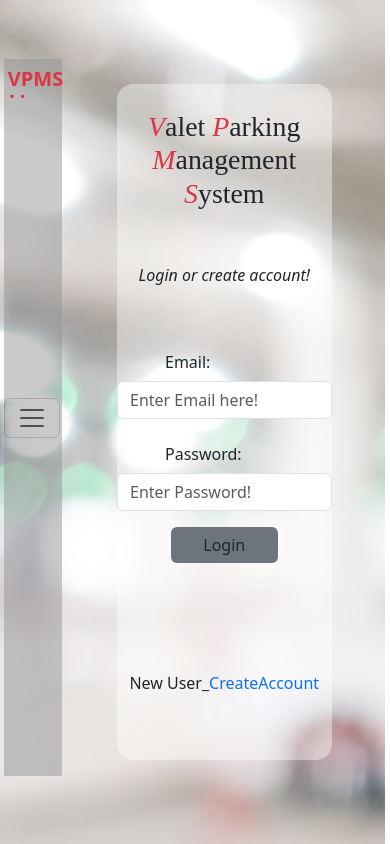
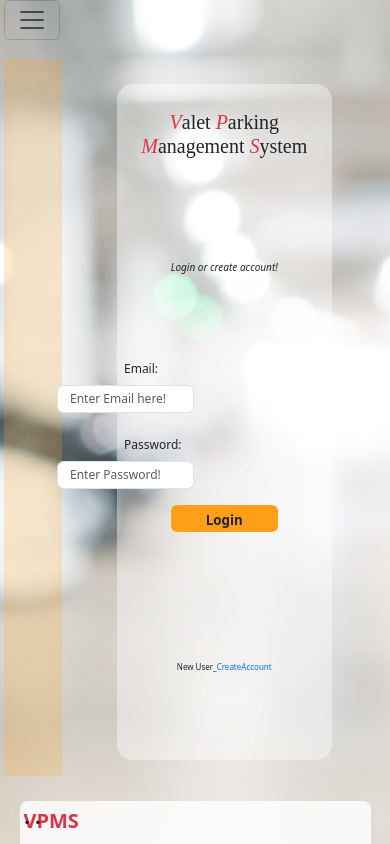
Before and after one commit to AbdulSaifi11/VPMS, a React (Vite) app: page / in a window 390 px wide. Shown: the top 844 px of the page. Built offline with nearby package versions, Linux system fonts and the light colour scheme.

Commit message:
Commiting

```diff
--- a/package.json
+++ b/package.json
@@ -10,6 +10,7 @@
     "preview": "vite preview"
   },
   "dependencies": {
+    "@remixicon/react": "^4.9.0",
     "bootstrap": "^5.3.8",
     "react": "^19.2.0",
     "react-bootstrap": "^2.10.10",
--- a/src/customerPanel/LoginPage.tsx
+++ b/src/customerPanel/LoginPage.tsx
@@ -2,11 +2,12 @@ import 'bootstrap/dist/css/bootstrap.min.css';
 import './LoginPageCSS.css';
 import {useState} from 'react';
 import {useNavigate} from 'react-router-dom';
-import {Container,Form,Row,Col,Button,} from 'react-bootstrap';
+import {Container,Form,Row,Col,Button} from 'react-bootstrap';
 import Navbar from 'react-bootstrap/Navbar';
 import Nav from 'react-bootstrap/Nav';
 import {Link} from 'react-router-dom';
 import BgImage from '../assets/parking_back.jpg';
+import Car from '../assets/sport-car.png';
 function Login(){
     const navigate=useNavigate();
     const [data,validateData]=useState(false)
@@ -43,39 +44,48 @@ function Login(){
 
 
     return(
-        <Container  fluid style={{backgroundImage:`url(${BgImage})`,backgroundSize:"cover",height:"135vh",width:"98.82vw"}} className="m-0 p-0 min-vh-100">
-            <Navbar expand="md" style={{width:"15vw",height:"85vh",backgroundColor:"RGBA(150,150,150,0.5)" ,left:"1vw",top:"7vh"}} className="Navbar position-absolute">
-                <Navbar.Brand className="text-danger fw-bold" style={{position:"absolute",left:"1vw",top:"0vh"}}>VPMS <p style={{position:"absolute",top:"2vh",left:"0.3vw"}}>. .</p> </Navbar.Brand>
-                <Navbar.Toggle aria-controls="basic-navbar-nav" id="humberger"/>
+  <Container fluid  style={{backgroundImage: `url(${BgImage})`,backgroundSize: "cover",backgroundPosition: "center",backgroundAttachment:"fixed", backgroundRepeat: "no-repeat", height: "135vh", width:"100vw"}}
+    className="m-0 p-0">
+            <Navbar  expand="md" style={{width:"15vw",height:"85vh",backgroundColor:"RGBA(255,158,23,0.2)",left:"1vw",top:"7vh"}} className="Navbar">
+
+                <Navbar.Toggle className='position-fixed top-0' aria-controls="basic-navbar-nav" id="humberger"/>
                 <Navbar.Collapse id="basic-navbar-nav">
-                    <Nav className="d-flex flex-column ms-4 fw-bold" style={{}}>
-                        <Nav.Link>Home</Nav.Link>
-                        <Nav.Link>About</Nav.Link>
-                        <Nav.Link>Career</Nav.Link>
-                        <Nav.Link>Contact</Nav.Link>
+                    <Navbar.Brand className="text-danger fw-bold" style={{position:"absolute",left:"1vw",top:"0vh"}}>VPMS <p style={{position:"absolute",top:"2vh",left:"0.3vw",color:"black"}}>. .</p></Navbar.Brand>
+                    <Nav className="navlinks d-flex flex-column fw-bold" style={{width:"100%"}}>
+                        <Nav.Link><Button>Home</Button></Nav.Link>
+                        <Nav.Link><Button>About</Button></Nav.Link>
+                        <Nav.Link><Button>Career</Button></Nav.Link>
+                        <Nav.Link><Button>Contact</Button></Nav.Link>
+                        <Link to="/"  style={{position:"absolute",top:"65vh",left:"5vw",textDecoration:"none",color:"Gray",fontWeight:"bold",textShadow:"0px 2px 4px orange"}}>Log in</Link>
                     </Nav>
+
+                    {/* <RiParkingBoxFill  className="park text-secondary position-relative" /> */}
                 </Navbar.Collapse>
             </Navbar>
             <div id="content" style={{width:"55vw",height:"80vh",position:"absolute",left:"30vw",top:"10vh", backgroundColor:"RGBA(255,255,255,0.4)"}} className="customCSS d-grid justify-content-center rounded-4 ">
-                <Col lg={12} md={12}  ><h1 className="breakIt text-sm-1"style={{fontFamily:"generic",textAlign:"center",position:"relative",top:"3vh"}} ><span className="text-danger fst-italic">V</span>alet <span className="text-danger fst-italic">P</span>arking <span className="text-danger fst-italic">M</span>anagement <span className=" text-danger fst-italic">S</span>ystem</h1></Col><br></br>
+                <Col lg={12} md={12} sm={12} ><h1 className="breakIt text-sm-1"style={{fontFamily:"generic",textAlign:"center",position:"relative",top:"3vh"}} ><span className="text-danger fst-italic" >V</span>alet <span className="text-danger fst-italic">P</span>arking <span className="text-danger fst-italic">M</span>anagement <span className=" text-danger fst-italic">S</span>ystem</h1></Col><br></br>
                 <p className="logintext text-center fst-italic" style={{position:"relative",bottom:"6vh"}} >Login  or create account!</p>
                 <Form noValidate validated={data} onSubmit={Validate} className="d-flex flex-column gap-3" style={{position:"relative",bottom:"7vh"}}>
                     <Form.Group as={Row}>
-                        <Form.Label className='label mx-5' column lg={1} md={1} sm={1} name="Email">Email: </Form.Label>
-                        <Col lg={8} md={8} sm={6}><Form.Control className="input w-md-75"  type="text" isInvalid={!!emailError} id="Email" placeholder="Enter Email here!" onBlur={(e)=>{e.target.value=e.target.value.trim()}} value={emailD} onChange={(e)=>{ValidateEmail(e.target.value)}} required/>
-                        <Form.Control.Feedback  type="invalid">{emailError}</Form.Control.Feedback></Col>
+                        <Form.Label className='label mx-5' column lg={1} md={1} sm={1} xs={1} name="Email">Email: </Form.Label>
+                        <Col lg={8} md={8} sm={6} xs={6}><Form.Control className="input w-md-75"  type="text" isInvalid={!!emailError} id="Email" placeholder="Enter Email here!" onBlur={(e)=>{e.target.value=e.target.value.trim()}} value={emailD} onChange={(e)=>{ValidateEmail(e.target.value)}} required/>
+                        <Form.Control.Feedback className='feedback' type="invalid">{emailError}</Form.Control.Feedback></Col>
                     </Form.Group>
                     <Form.Group as={Row} >
-                        <Form.Label column lg={1} md={1} sm={1} className=' label mx-5' name="password">Password:</Form.Label>
-                        <Col lg={8} md={8} sm={6}><Form.Control className="input" type="password" id="password" isInvalid={!!passError} onChange={(e)=>validatePasssword(e.target.value)} placeholder="Enter Password!" onBlur={(e)=>{e.target.value=e.target.value.trim()}} required/>
-                        <Form.Control.Feedback style={{position:"relative",top:"1vh"}} type="invalid">{passError}</Form.Control.Feedback> </Col>
+                        <Form.Label column lg={1} md={1} sm={1} xs={1} className=' label mx-5' name="password">Password:</Form.Label>
+                        <Col lg={8} md={8} sm={6} xs={6}><Form.Control className="input" type="password" id="password" isInvalid={!!passError} onChange={(e)=>validatePasssword(e.target.value)} placeholder="Enter Password!" onBlur={(e)=>{e.target.value=e.target.value.trim()}} required/>
+                        <Form.Control.Feedback className='feedback'  type="invalid">{passError}</Form.Control.Feedback> </Col>
                     </Form.Group>
-                <Button  className="w-50 d-block mx-auto  bg-secondary text-dark  border border-0" type="submit">Login</Button>
+                <Button  className="w-50 d-block mx-auto text-dark  border border-0" style={{backgroundColor:"RGB(255,158,23)"}} type="submit">Login</Button>
                      </Form>
                      <p className=" newUser text-center fs-6 " >New User_<Link to="/login" className="text-decoration-none text-primary">CreateAccount</Link></p>
             </div>
-            <footer  style={{backgroundColor:"RGB(255,255,250)",width:"95vw",top:"107vh"}} className="customCSS position-absolute h-25 rounded-3"></footer>
-        </Container>
+            <img src={Car} className='car text-success position-relative m-0 p-0' alt="car"/>
+            <footer  style={{backgroundColor:"RGBA(256,256,256,0.8)",width:"90vw",bottom:"2vh"}} className="customCSS position-relative h-25 d-block mx-auto rounded-3">
+                <div className="footLogo "><h5 className="text-danger fw-bold">VPMS</h5><h5 className='dots fw-bold'>. .</h5></div>
+                <p className="title">Find,Book and Park--All in Just Few Clicks.</p>
+            </footer>
+          </Container>
     )
 }
 export default Login;
--- a/src/customerPanel/LoginPageCSS.css
+++ b/src/customerPanel/LoginPageCSS.css
@@ -1,8 +1,61 @@
-@media (min-width:768px) and (max-width:991px){
+body{
+    overflow-x: hidden !important;
+}
+.navlinks{
+    position:absolute;
+    top:10vh;
+}
+.navlinks Button{
+    background-color: rgba(255, 158, 23, 0.2);
+    color:rgb(200,90,23);
+    width:100%;
+    border:none;
+    margin-bottom:-20px
+
+
+}
+.navlinks Button:hover{
+    background-color:  rgba(255, 158, 23, 0.2);
+    color:darkgoldenrod;
+    font-weight: 500;
+    border:1px solid darkgoldenrod;
+}
+.navlinks Button:active{
+   background-color: rgb(75, 64, 36) !important;
+    color:wheat !important;
+}
+.car{
+    position:relative;
+    width: 100px;
+    top:3.4vh;
+    animation-name: moving;
+    animation-duration: 3s;
+    animation-timing-function:linear;
+    animation-delay:  0.1s;
+    animation-fill-mode:  forwards;
+    animation-iteration-count:1;
+}
+@keyframes moving {
+    0% { transform: translateX(0); opacity: 1; }
+    98% { transform: translateX(100vw); opacity: 0.2;}
+    100%{opacity: 0;}
+}
+.footLogo{
+    position: relative;
+    top:1vh;
+    left:1vw;
+}
+.footLogo>.dots{
+    position:relative;
+    bottom:4.3vh;
+    left:0.2vw;
+}
+@media (min-width:768px) and (max-width:1400px){
+    body{
+        overflow-x: hidden !important;
+    }
     .breakIt{
-           position:relative;
-           top:2vh;
-
+           position:relative;           top:2vh;
            font-size: 27px;
     }
     .label{
@@ -21,10 +74,12 @@
     }
 }
 @media (min-width:576px)and (max-width:767px){
+    body{
+        overflow-x: hidden m !important;
+    }
     .breakIt{
            top:1vh !important;
         font-size:24px;
-
     }
     .logintext{
         font-size:12px;
@@ -48,9 +103,44 @@
         font-size:11px !important;
     }
     .Navbar{
-        background-color:RGBA(256,256,256,0) !important;
+        top:0px !important;
     }
-    #humberger{
-
+    /* #humberger{
+        border: none !important;
+    } */
+}
+@media (min-width:0px) and (max-width:575px){
+      body{
+        overflow-x: hidden !important;
+    }
+    .breakIt{
+        font-size:20px;
+    }
+    .logintext{
+        font-size: 10px;
+        margin-top:5px;
+    }
+     .label{
+       position: relative;
+       right:41px;
+        font-size:12px;
+    }
+    .input{
+            height:28px;
+            font-size: 12px;
+            width: 35vw;
+             position: relative;
+             right:60px;
+    }
+    Form>Button{
+        height:27px;
+        font-weight:  600 !important;
+        font-size:smaller !important;
+    }
+    .feedback{
+        font-size: 12px;
+    }
+     .newUser{
+        font-size:8px !important;
     }
 }
```
Also changed, not shown: src/assets/sport-car.png (added), 1 other file (tests, documents, lock files or other folders).
